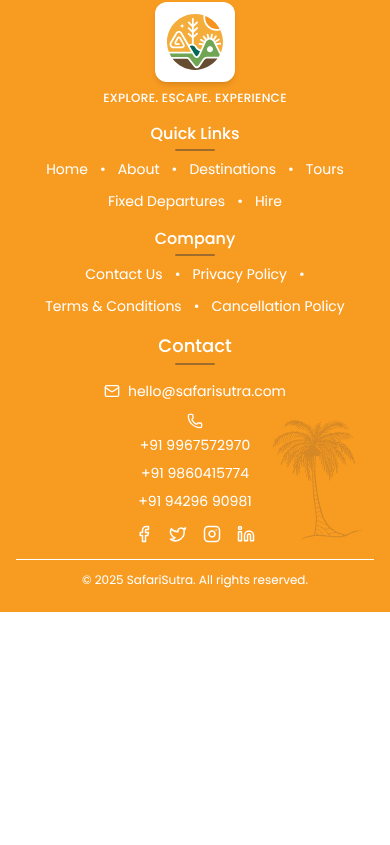
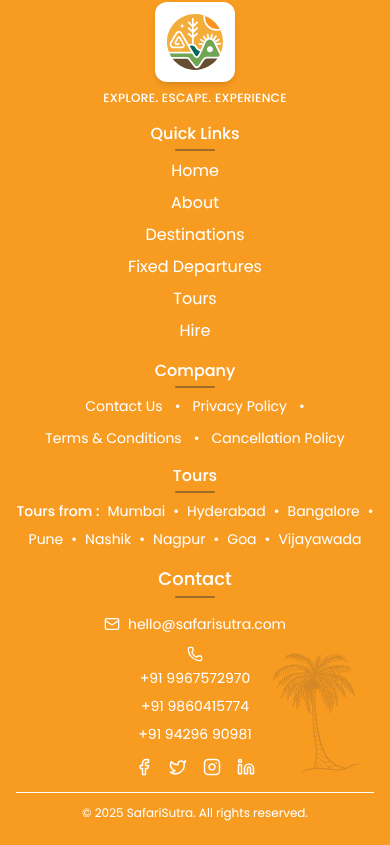
Before and after one commit to rupin-desai/safarusutra-next-dev, a Next.js app: page /terms-and-conditions in a window 390 px wide. Shown: the part 4879-5724 px from the top of the page. Before the commit the page ends 5491 px from the top, so only its background shows below. Built offline with nearby package versions, Linux system fonts and the light colour scheme.

Commit message:
refactor: update footer links layout for improved responsiveness and add tours section with city-specific links

```diff
--- a/src/components/Common/Footer.tsx
+++ b/src/components/Common/Footer.tsx
@@ -223,40 +223,14 @@
             <h3 className="text-white font-medium mb-2 md:mb-4 text-base md:text-lg footer-heading">
               Quick Links
             </h3>
-            {/* Mobile: Row with wrapping, Desktop: Grid */}
-            <div className="flex flex-wrap justify-center gap-3 md:hidden">
-              <Link href="/" className="text-white text-sm hover:underline whitespace-nowrap">
-                Home
-              </Link>
-              <span className="text-white text-sm">•</span>
-              <Link href="/about/" className="text-white text-sm hover:underline whitespace-nowrap">
-                About
-              </Link>
-              <span className="text-white text-sm">•</span>
-              <Link href="/destination/" className="text-white text-sm hover:underline whitespace-nowrap">
-                Destinations
-              </Link>
-              <span className="text-white text-sm">•</span>
-              <Link href="/tour/" className="text-white text-sm hover:underline whitespace-nowrap">
-                Tours
-              </Link>
-              <Link href="/fixed-departures/" className="text-white text-sm hover:underline whitespace-nowrap">
-                Fixed Departures
-              </Link>
-              <span className="text-white text-sm">•</span>
-              <Link href="/hire/" className="text-white text-sm hover:underline whitespace-nowrap">
-                Hire
-              </Link>
-            </div>
-
-            {/* Desktop links - 2 columns grid - updated with Fixed Departures + Tours (removed B2B) */}
-            <div className="hidden md:grid grid-cols-2 gap-x-6 gap-y-2">
-              <Link href="/" className="text-white hover:underline whitespace-nowrap">Home</Link>
-              <Link href="/about/" className="text-white hover:underline whitespace-nowrap">About</Link>
-              <Link href="/destination/" className="text-white hover:underline whitespace-nowrap">Destinations</Link>
-              <Link href="/fixed-departures/" className="text-white hover:underline whitespace-nowrap">Fixed Departures</Link>
-              <Link href="/tour/" className="text-white hover:underline whitespace-nowrap">Tours</Link>
-              <Link href="/hire/" className="text-white hover:underline whitespace-nowrap">Hire</Link>
+            {/* Single-column Quick Links (centered on mobile, left-aligned on desktop) */}
+            <div className="flex flex-col items-center md:items-start space-y-2">
+              <Link href="/" className="text-white  hover:underline whitespace-nowrap">Home</Link>
+              <Link href="/about/" className="text-white  hover:underline whitespace-nowrap">About</Link>
+              <Link href="/destination/" className="text-white  hover:underline whitespace-nowrap">Destinations</Link>
+              <Link href="/fixed-departures/" className="text-white  hover:underline whitespace-nowrap">Fixed Departures</Link>
+              <Link href="/tour/" className="text-white  hover:underline whitespace-nowrap">Tours</Link>
+              <Link href="/hire/" className="text-white  hover:underline whitespace-nowrap">Hire</Link>
             </div>
           </motion.div>
 
@@ -288,6 +262,50 @@
               <Link href="/privacy-policy/" className="text-white hover:underline whitespace-nowrap">Privacy Policy</Link>
               <Link href="/terms-and-conditions/" className="text-white hover:underline whitespace-nowrap">Terms & Conditions</Link>
               <Link href="/cancellation-policy/" className="text-white hover:underline whitespace-nowrap">Cancellation Policy</Link>
+            </div>
+          </motion.div>
+
+          {/* Tours links section - lists all "tours-from" city pages */}
+          <motion.div
+            initial="initial"
+            whileInView="animate"
+            viewport={{ once: true, amount: 0.3 }}
+            variants={companyLinksVariants}
+            className="flex flex-col items-center md:items-start"
+          >
+            <h3 className="text-white font-medium mb-2 md:mb-4 text-base md:text-lg footer-heading">
+              Tours
+            </h3>
+            {/* Mobile: compact city chips */}
+            <div className="flex flex-wrap justify-center items-center gap-2 md:hidden">
+              <span className="text-white text-sm font-medium">Tours from :</span>
+              <Link href="/tours-from-mumbai/" className="text-white text-sm hover:underline whitespace-nowrap">Mumbai</Link>
+              <span className="text-white text-sm">•</span>
+              <Link href="/tours-from-hyderabad/" className="text-white text-sm hover:underline whitespace-nowrap">Hyderabad</Link>
+              <span className="text-white text-sm">•</span>
+              <Link href="/tours-from-bangalore/" className="text-white text-sm hover:underline whitespace-nowrap">Bangalore</Link>
+              <span className="text-white text-sm">•</span>
+              <Link href="/tours-from-pune/" className="text-white text-sm hover:underline whitespace-nowrap">Pune</Link>
+              <span className="text-white text-sm">•</span>
+              <Link href="/tours-from-nashik/" className="text-white text-sm hover:underline whitespace-nowrap">Nashik</Link>
+              <span className="text-white text-sm">•</span>
+              <Link href="/tours-from-nagpur/" className="text-white text-sm hover:underline whitespace-nowrap">Nagpur</Link>
+              <span className="text-white text-sm">•</span>
+              <Link href="/tours-from-goa/" className="text-white text-sm hover:underline whitespace-nowrap">Goa</Link>
+              <span className="text-white text-sm">•</span>
+              <Link href="/tours-from-vijayawada/" className="text-white text-sm hover:underline whitespace-nowrap">Vijayawada</Link>
+            </div>
+
+            {/* Desktop: full list */}
+            <div className="hidden md:flex flex-col space-y-2">
+              <Link href="/tours-from-mumbai/" className="text-white hover:underline whitespace-nowrap">Tours from Mumbai</Link>
+              <Link href="/tours-from-hyderabad/" className="text-white hover:underline whitespace-nowrap">Tours from Hyderabad</Link>
+              <Link href="/tours-from-bangalore/" className="text-white hover:underline whitespace-nowrap">Tours from Bangalore</Link>
+              <Link href="/tours-from-pune/" className="text-white hover:underline whitespace-nowrap">Tours from Pune</Link>
+              <Link href="/tours-from-nashik/" className="text-white hover:underline whitespace-nowrap">Tours from Nashik</Link>
+              <Link href="/tours-from-nagpur/" className="text-white hover:underline whitespace-nowrap">Tours from Nagpur</Link>
+              <Link href="/tours-from-goa/" className="text-white hover:underline whitespace-nowrap">Tours from Goa</Link>
+              <Link href="/tours-from-vijayawada/" className="text-white hover:underline whitespace-nowrap">Tours from Vijayawada</Link>
             </div>
           </motion.div>
 
```
